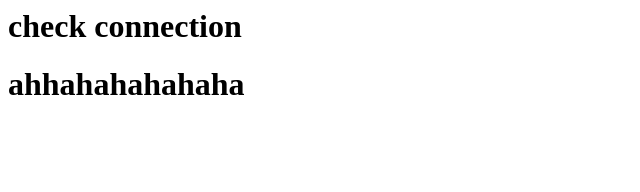
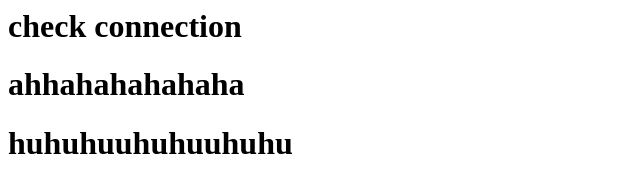
Before and after one commit to nguyenmanh96/git-demo, a plain HTML site: page index.html in a window 1280 px wide. Shown: the whole page, without its empty margins (0-640 px from the left). Drawn offline with Linux system fonts and the light colour scheme.

Commit message:
thay doi lan 2

```diff
--- a/index.html
+++ b/index.html
@@ -1,3 +1,5 @@
 <h1> check connection </h1>
 
 <h1> ahhahahahahaha </h1>
+
+<h1> huhuhuuhuhuuhuhu </h1>
```
